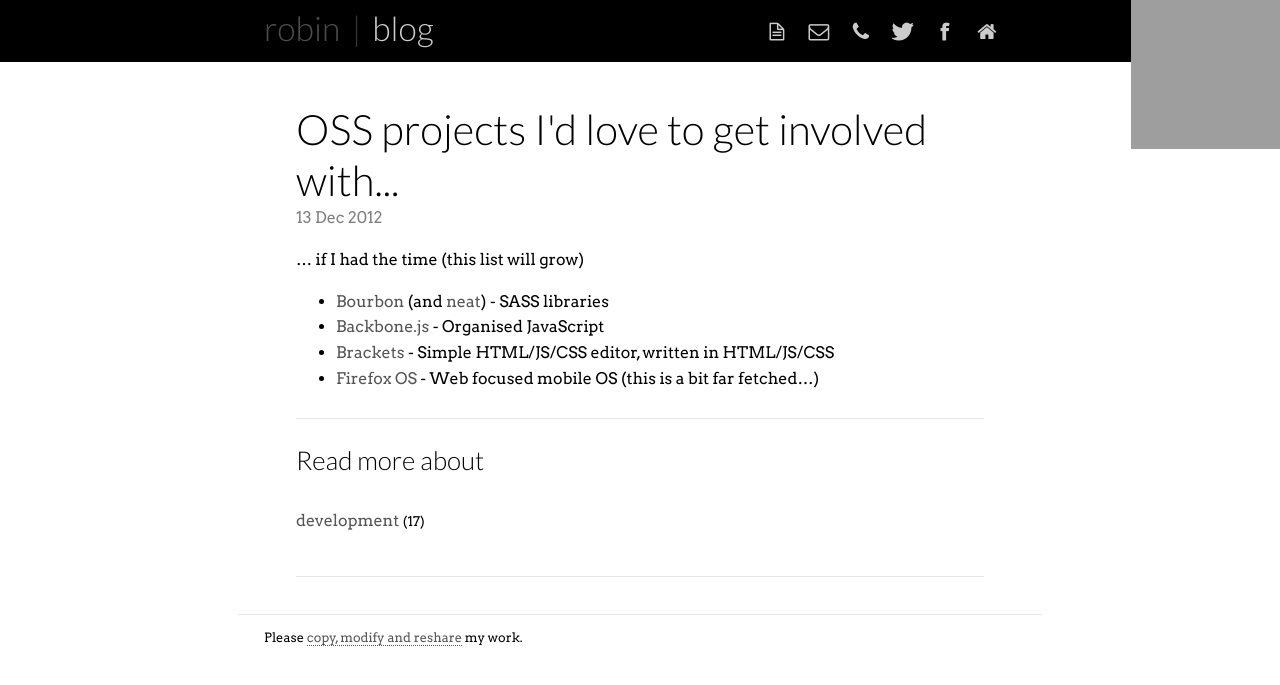
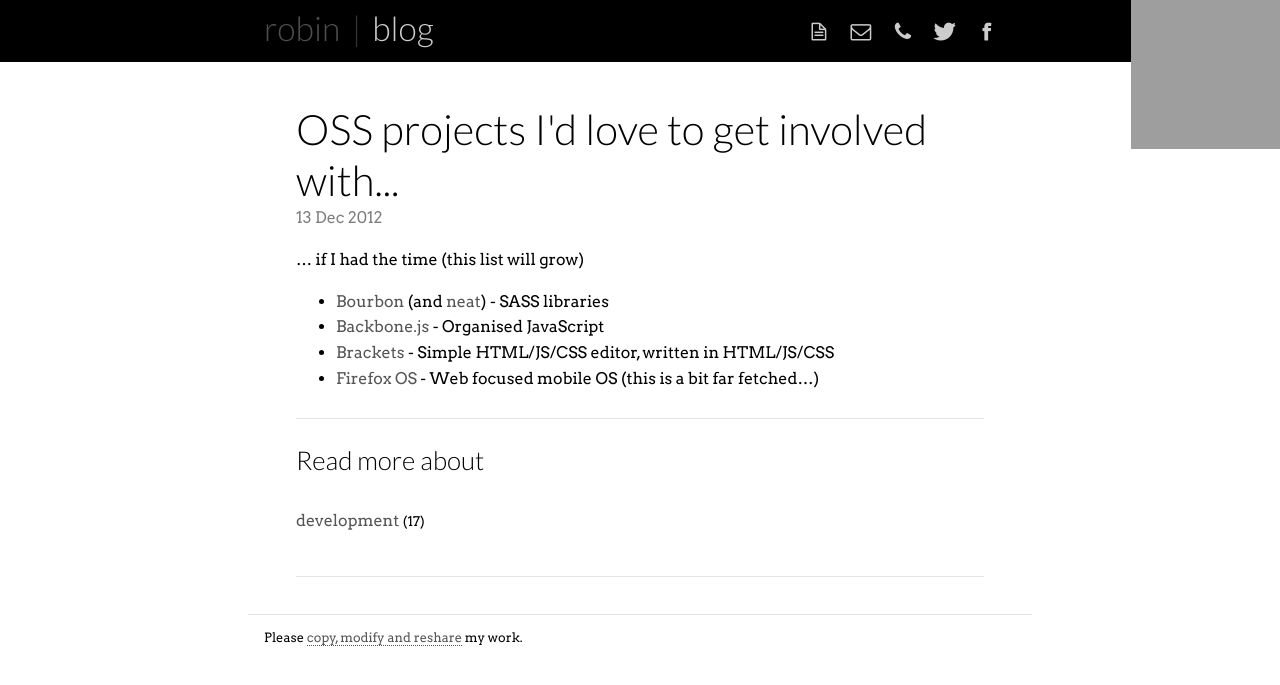
Before and after one commit to nottrobin/robinwinslow.uk, a Jekyll site: the page built from _posts/2012-12-13-oss-projects-i-d-love-to-get-involved-with.md, in a window 1280 px wide. Shown: the top 685 px of the page. Built offline with Jekyll 4.4.1, drawn with Linux system fonts in a browser that asks for light colours; Markdown is read by kramdown in place of the engine named in the settings; comment, search, counter and statistics services are not loaded; grey boxes are pictures that could not be loaded.

Commit message:
More styling tweaks

```diff
--- a/_layouts/default.html
+++ b/_layouts/default.html
@@ -58,9 +58,6 @@
                         <li title="Facebook: robinwinslowmorris">
                             <a href="https://facebook.com/robinwinslowmorris" class="tel icon-facebook"><span class="facebook">robinwinslowmorris</span></a>
                         </li>
-                        <li title="Address: NG7, Nottingham" class="adr">
-                            <a href="https://maps.google.co.uk/maps?q=ng7" class="icon-home"><span class="postal-code">NG7</span></a>
-                        </li>
                         <li title="Fork me on Github">
                             <a href="https://github.com/nottrobin/nottrobin.github.com/" class="icon-github"><span class="github">Fork me on github</span></a>
                         </li>
--- a/_scss/main.scss
+++ b/_scss/main.scss
@@ -104,7 +104,7 @@ blockquote p:first-child {
 /* Squeezes */
 body>article, header>aside, footer>aside {
     margin: 0 auto 0 auto;
-    padding: 0 1.618rem;
+    padding: 0 1rem;
 }
 body>article { max-width: 43rem; }
 header>aside, footer>aside { max-width: 47rem; }
@@ -178,7 +178,9 @@ nav ul {
 }
 nav li {
     float: left;
-    width: 10rem;
+    width: 10em;
+    padding-right: 1rem;
+    @include box-sizing(border-box);
 }
 
 .comments {
```
Also changed, not shown: css/main.css.
